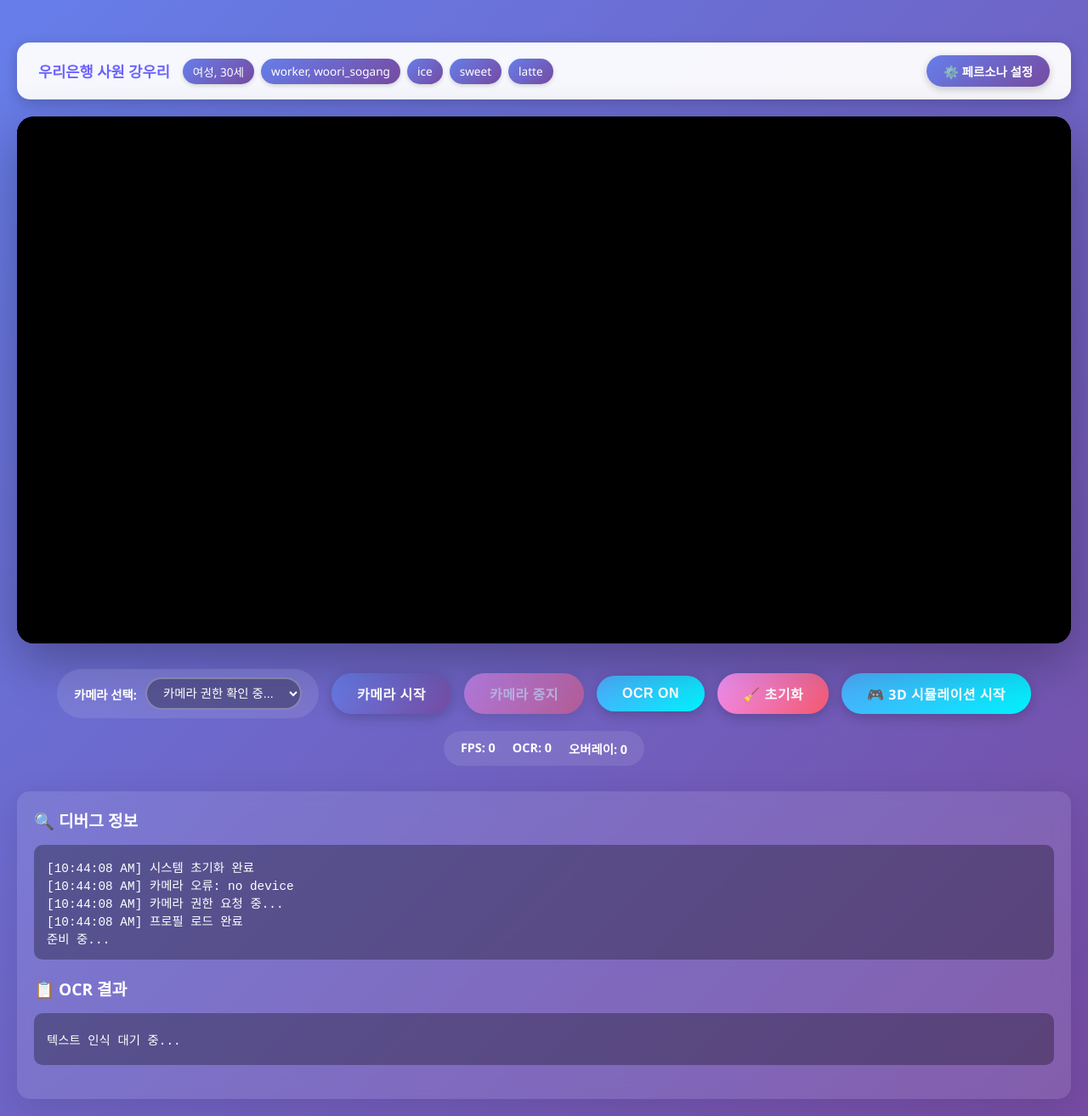
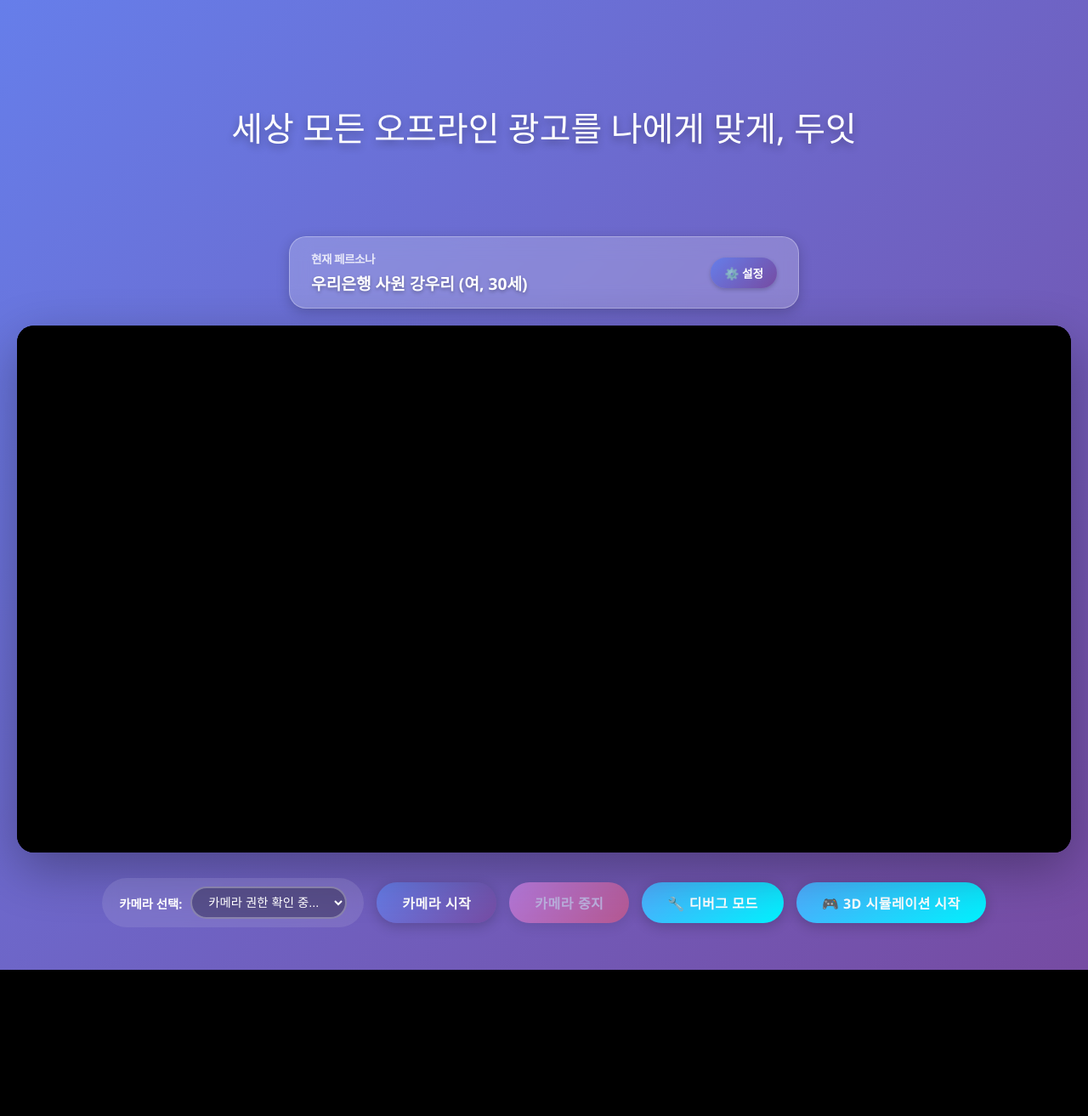
Before and after one commit to songleehyeon/2025-capstone-design, a Flask app: page / in a window 1280 px wide. Shown: the whole page at 85% size. After the commit the page ends 1141 px from the top, so only its background shows below. Run offline with Flask 3, Linux system fonts and the light colour scheme.

Commit message:
feat: 페르소나 정보 및 관리 페이지 UI 개선, 디버그 모드 추가

```diff
--- a/config/ads/hyundai_popup.json
+++ b/config/ads/hyundai_popup.json
@@ -44,7 +44,7 @@
           {"type": "array_contains", "user_field": "attribute_preferences", "value": "andar"}
         ]
       },
-      "message": "🧘‍ ZEXYMIX, ANDAR와 유사한 브랜드예요",
+      "message": "🧘‍ XEXYMIX, ANDAR와 유사한 브랜드예요",
       "color": [220, 240, 255]
     },
     {
--- a/config/personas/user01.json
+++ b/config/personas/user01.json
@@ -1,7 +1,7 @@
 {
   "id": "user01",
-  "name": "강우리",
-  "displayName": "우리은행 사원 강우리",
+  "name": "우리은행 은행원",
+  "displayName": "우리은행 은행원",
   "icon": "👩‍💼",
   "demographics": {
     "gender": "female",
--- a/config/personas/user02.json
+++ b/config/personas/user02.json
@@ -1,7 +1,7 @@
 {
   "id": "user02",
-  "name": "김서강",
-  "displayName": "서강대 학생 김서강",
+  "name": "서강대 경제학과 학생",
+  "displayName": "서강대 경제학과 학생",
   "icon": "👨‍🎓",
   "demographics": {
     "gender": "male",
--- a/config/personas/user03.json
+++ b/config/personas/user03.json
@@ -1,7 +1,7 @@
 {
   "id": "user03",
-  "name": "편집장",
-  "displayName": "한겨레 편집장",
+  "name": "한겨레신문사 편집장",
+  "displayName": "한겨레신문사 편집장",
   "icon": "👩‍💻",
   "demographics": {
     "gender": "female",
--- a/config/personas/user04.json
+++ b/config/personas/user04.json
@@ -1,8 +1,8 @@
 {
   "id": "user04",
-  "name": "사장님",
-  "displayName": "인테리어 사장",
-  "icon": "👨‍🔧",
+  "name": "마포국어학원 학원장",
+  "displayName": "마포국어학원 학원장",
+  "icon": "👨‍🏫",
   "demographics": {
     "gender": "male",
     "age": 56,
--- a/static/css/style.css
+++ b/static/css/style.css
@@ -35,7 +35,6 @@
     margin: 0 auto;
 }
 
-/* ========== 헤더 ========== */
 .header {
     text-align: center;
     margin-bottom: 30px;
@@ -44,8 +43,8 @@
 
 .header h1 {
     font-size: 2.5rem;
-    font-weight: 700;
-    margin-bottom: 10px;
+    font-weight: 300;
+    margin: 100px auto 100px auto;
     text-shadow: 0 4px 10px rgba(0, 0, 0, 0.3);
 }
 
@@ -55,65 +54,71 @@
     font-weight: 300;
 }
 
-/* ========== 페르소나 정보 표시 ========== */
 .persona-display {
-    max-width: 1280px;
+    max-width: 600px;
     margin: 0 auto 20px;
     padding: 15px 25px;
-    background: rgba(255, 255, 255, 0.95);
-    border-radius: 15px;
+
+    /* Glassmorphism 효과 */
+    background: rgba(255, 255, 255, 0.2); /* 배경을 더 투명하게 */
+    backdrop-filter: blur(12px);           /* 블러 효과 */
+    border-radius: 20px;
+    border: 1px solid rgba(255, 255, 255, 0.3); /* 테두리 강조 */
     box-shadow: 0 4px 15px rgba(0, 0, 0, 0.2);
-    animation: fadeIn 0.6s ease-out;
+
+    /* 텍스트 색상을 흰색으로 변경 (가독성) */
+    color: #ffffff;
+
+    /* 좌우 배치 */
     display: flex;
     justify-content: space-between;
     align-items: center;
-    gap: 20px;
 }
 
+/* [수정] 제목과 이름을 위아래로 배치 */
 .persona-info {
     display: flex;
-    align-items: center;
-    gap: 15px;
-    flex-wrap: wrap;
-    flex: 1;
+    flex-direction: column;
+    gap: 5px;
+    align-items: flex-start;
 }
 
-.persona-name {
-    font-size: 1.1rem;
-    font-weight: 700;
-    color: var(--primary-color);
+/* [수정] 라벨 스타일 (밝은 색으로) */
+.persona-label {
+    font-size: 0.85rem;
+    color: rgba(255, 255, 255, 0.8); /* 흰색 + 투명도 */
+    font-weight: 600;
+    letter-spacing: -0.5px;
 }
 
-.persona-tags {
-    display: flex;
-    gap: 8px;
-    flex-wrap: wrap;
+/* [수정] 이름 스타일 (강조된 밝은 색) */
+.persona-name {
+    font-size: 1.2rem;
+    font-weight: 800;
+    color: #FFFFFF;           /* 완전한 흰색 */
+    text-shadow: 0 2px 4px rgba(0,0,0,0.3); /* 가독성용 그림자 */
+    white-space: pre-line;
 }
 
-.persona-tag {
-    display: inline-block;
-    padding: 5px 12px;
-    background: linear-gradient(135deg, #667eea 0%, #764ba2 100%);
-    color: white;
-    border-radius: 20px;
-    font-size: 0.85rem;
-    font-weight: 500;
-    box-shadow: 0 2px 5px rgba(0, 0, 0, 0.15);
-}
-
+/* 설정 버튼 (기존 유지) */
 .admin-link {
     display: inline-block;
-    padding: 8px 20px;
+    padding: 8px 16px;
     background: linear-gradient(135deg, #667eea 0%, #764ba2 100%);
     color: white;
     text-decoration: none;
-    border-radius: 25px;
-    font-size: 0.9rem;
+    border-radius: 50px;
+    font-size: 0.85rem;
     font-weight: 600;
-    box-shadow: 0 3px 10px rgba(0, 0, 0, 0.2);
-    transition: all 0.3s ease;
     white-space: nowrap;
+    box-shadow: 0 2px 5px rgba(0,0,0,0.2);
+    transition: transform 0.2s;
 }
+
+.admin-link:active {
+    transform: scale(0.95);
+}
+
 
 .admin-link:hover {
     transform: translateY(-2px);
--- a/static/js/app.js
+++ b/static/js/app.js
@@ -483,14 +483,11 @@
 
     updatePersonaDisplay(profile) {
         const personaName = profile.persona_name || '커스텀';
-        this.personaName.textContent = personaName;
+        const gender = profile.gender === 'female' ? '여' : '남';
+        const age = profile.age || '?';
 
-        const tags = [];
-        if (profile.gender && profile.age) tags.push(`${profile.gender === 'female' ? '여성' : '남성'}, ${profile.age}세`);
-        if (profile.occupation) tags.push(profile.occupation.join(', '));
-        if (profile.attribute_preferences) tags.push(...profile.attribute_preferences.slice(0, 3));
-
-        this.personaTags.innerHTML = tags.slice(0, 5).map(tag => `<span class="persona-tag">${tag}</span>`).join('');
+        // admin 페이지처럼 간단하게 표시: "이름 (성별, 나이)"
+        this.personaName.textContent = `${personaName} (${gender}, ${age}세)`;
     }
 
     updateDebugInfo(message) {
--- a/templates/index.html
+++ b/templates/index.html
@@ -34,15 +34,15 @@
 
     <div class="container">
         <header class="header">
-            <h1 style="display:none;">📱 스마트 광고 AR 시스템</h1>
+            <h1>세상 모든 오프라인 광고를 나에게 맞게, 두잇</h1>
         </header>
 
         <div id="persona-display" class="persona-display">
             <div class="persona-info">
+                <span class="persona-label">현재 페르소나</span>
                 <span id="persona-name" class="persona-name">로딩 중...</span>
-                <span id="persona-tags" class="persona-tags"></span>
             </div>
-            <a href="/admin" class="admin-link">⚙️ 페르소나 설정</a>
+            <a href="/admin" class="admin-link">⚙️ 설정</a>
         </div>
 
         <div class="video-container">
@@ -69,21 +69,22 @@
 
             <button id="start-btn" class="btn btn-primary">카메라 시작</button>
             <button id="stop-btn" class="btn btn-secondary" disabled>카메라 중지</button>
-            <button id="toggle-ocr" class="btn btn-toggle">OCR ON</button>
-            <button id="clear-btn" class="btn btn-secondary">🧹 초기화</button>
+            <button id="toggle-ocr" class="btn btn-toggle" style="display: none;">OCR ON</button>
+            <button id="clear-btn" class="btn btn-secondary" style="display: none;">🧹 초기화</button>
+            <button id="toggle-debug" class="btn btn-toggle">🔧 디버그 모드</button>
+
+            <div class="stats" style="display: none;">
+                <span>FPS: <span id="fps">0</span></span>
+                <span>OCR: <span id="ocr-count">0</span></span>
+                <span>오버레이: <span id="overlay-count">0</span></span>
+            </div>
 
             <a href="/3d-demo" class="btn btn-toggle" style="text-decoration: none; display: flex; align-items: center; justify-content: center;">
                 🎮 3D 시뮬레이션 시작
             </a>
-
-            <div class="stats">
-                <span>FPS: <span id="fps">0</span></span>
-                <span>OCR: <span id="ocr-count">0</span></span>
-                <span>오버레이: <span id="overlay-count">0</span></span>
-            </div>
         </div>
 
-        <div class="debug-panel">
+        <div class="debug-panel" id="debug-panel" style="display: none;">
             <h3>🔍 디버그 정보</h3>
             <div id="debug-info">
                 <p>준비 중...</p>
@@ -96,5 +97,21 @@
     </div>
     <script src="{{ url_for('static', filename='js/vanilla-tilt.js') }}"></script>
     <script src="{{ url_for('static', filename='js/app.js') }}"></script>
+    <script>
+        // 디버그 모드 토글
+        document.getElementById('toggle-debug').addEventListener('click', () => {
+            const debugPanel = document.getElementById('debug-panel');
+            const toggleBtn = document.getElementById('toggle-debug');
+            if (debugPanel.style.display === 'none') {
+                debugPanel.style.display = 'block';
+                toggleBtn.textContent = '🔧 디버그 숨기기';
+                toggleBtn.classList.add('off');
+            } else {
+                debugPanel.style.display = 'none';
+                toggleBtn.textContent = '🔧 디버그 모드';
+                toggleBtn.classList.remove('off');
+            }
+        });
+    </script>
 </body>
 </html>
```
Also changed, not shown: static/css/admin.css (+42 -27 lines), templates/3d_demo.html (+8 -8 lines), templates/admin.html (+21 -29 lines).
